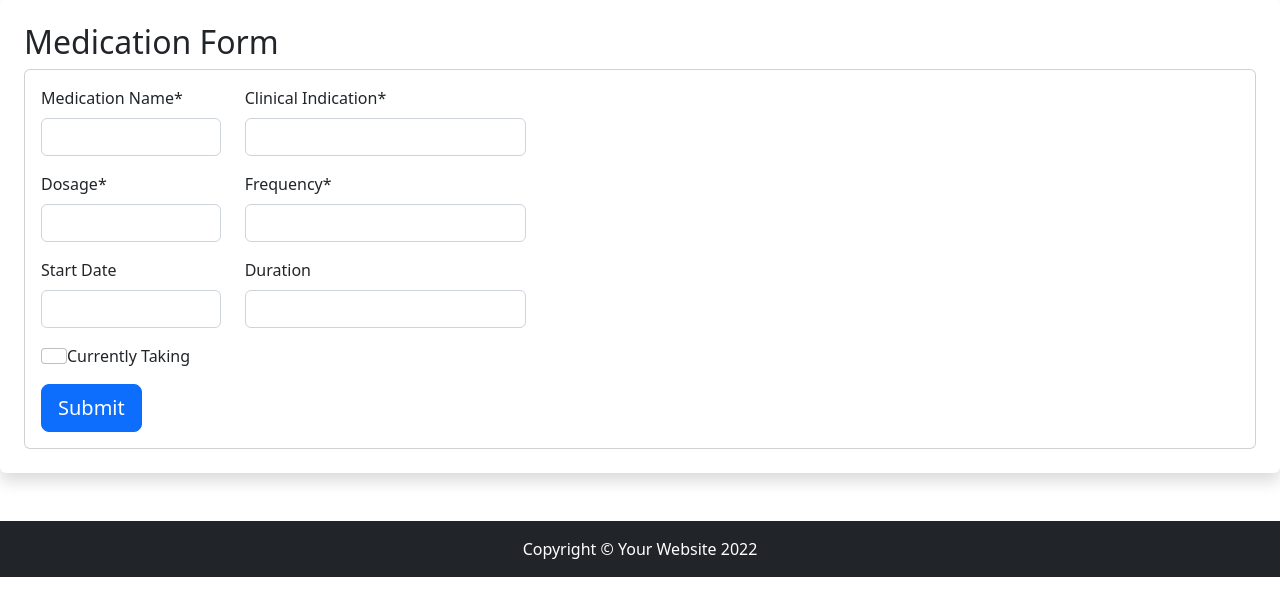
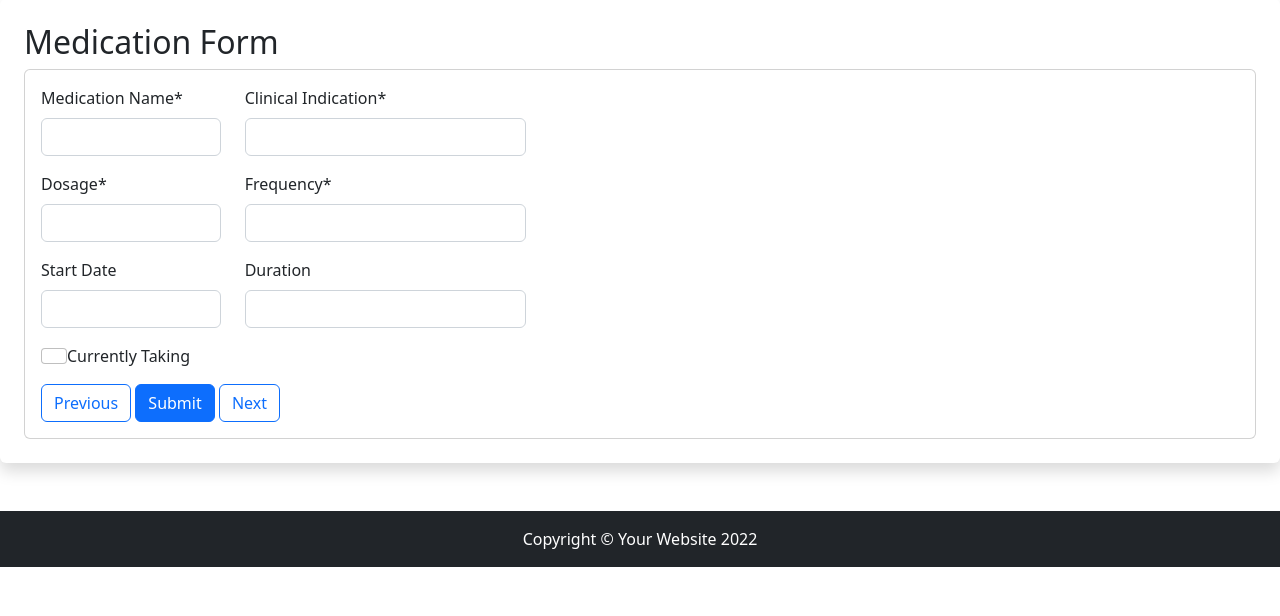
Before and after one commit to Stephen-Nw/nwaukwaPHR, a Django app: page /user_meds in a window 1280 px wide. Shown: the part 57-673 px from the top of the page. Run offline with Django 4.2, Linux system fonts and the light colour scheme; some libraries are stand-ins or nearby versions.

Commit message:
link forms together

```diff
--- a/health_records/templates/health_records/user_allergy.html
+++ b/health_records/templates/health_records/user_allergy.html
@@ -36,9 +36,13 @@
                 {{ form.allergy_notes|as_crispy_field }}
             </div>
         </div>
+
         <fieldset>
-            <input type="Submit" value="Submit" class="btn btn-primary btn-lg">
+            <a class="btn btn-outline-primary" href="{% url 'user_meds' %}">Previous</a>
+            <input type="Submit" value="Submit" class="btn btn-primary">
+            <a class="btn btn-outline-primary" href="{% url 'user_familySocialHx' %}">Next</a>
         </fieldset>
+
     </form>
 </div>
 
--- a/health_records/templates/health_records/user_immunization.html
+++ b/health_records/templates/health_records/user_immunization.html
@@ -39,9 +39,12 @@
                 {{ form.vaccine_notes|as_crispy_field}}
             </div>
         </div>
+
         <fieldset>
-            <input type="Submit" value="Submit" class="btn btn-primary btn-lg">
+            <a class="btn btn-outline-primary" href="{% url 'user_familySocialHx' %}">Previous</a>
+            <input type="Submit" value="Submit" class="btn btn-primary">
         </fieldset>
+
     </form>
 </div>
 
--- a/health_records/templates/health_records/user_medHx.html
+++ b/health_records/templates/health_records/user_medHx.html
@@ -37,7 +37,9 @@
             </div>
         </div>
         <fieldset>
-            <input type="Submit" value="Submit" class="btn btn-primary btn-lg">
+            <a class="btn btn-outline-primary" href="{% url 'user_profile' %}">Previous</a>
+            <input type="Submit" value="Submit" class="btn btn-primary">
+            <a class="btn btn-outline-primary" href="{% url 'user_meds' %}">Next</a>
         </fieldset>
     </form>
 </div>
--- a/health_records/templates/health_records/user_meds.html
+++ b/health_records/templates/health_records/user_meds.html
@@ -42,9 +42,13 @@
         <div class="checkbox-inline">
             {{ form.med_ongoing|as_crispy_field }}
         </div>
-        <div>
-            <input type="Submit" value="Submit" class="btn btn-primary btn-lg">
-        </div>
+
+
+        <fieldset>
+            <a class="btn btn-outline-primary" href="{% url 'user_medHx' %}">Previous</a>
+            <input type="Submit" value="Submit" class="btn btn-primary">
+            <a class="btn btn-outline-primary" href="{% url 'user_allergy' %}">Next</a>
+        </fieldset>
 
 
 
--- a/health_records/templates/health_records/user_profile.html
+++ b/health_records/templates/health_records/user_profile.html
@@ -95,7 +95,8 @@
 
 
         <fieldset>
-            <input type="Submit" value="Submit" class="btn btn-primary btn-lg">
+            <input type="Submit" value="Submit" class="btn btn-primary">
+            <a class="btn btn-outline-primary" href="{% url 'user_medHx' %}">Next</a>
         </fieldset>
 
 
```
Also changed, not shown: health_records/templates/health_records/user_familySocialHx.html (+6 -2 lines).
